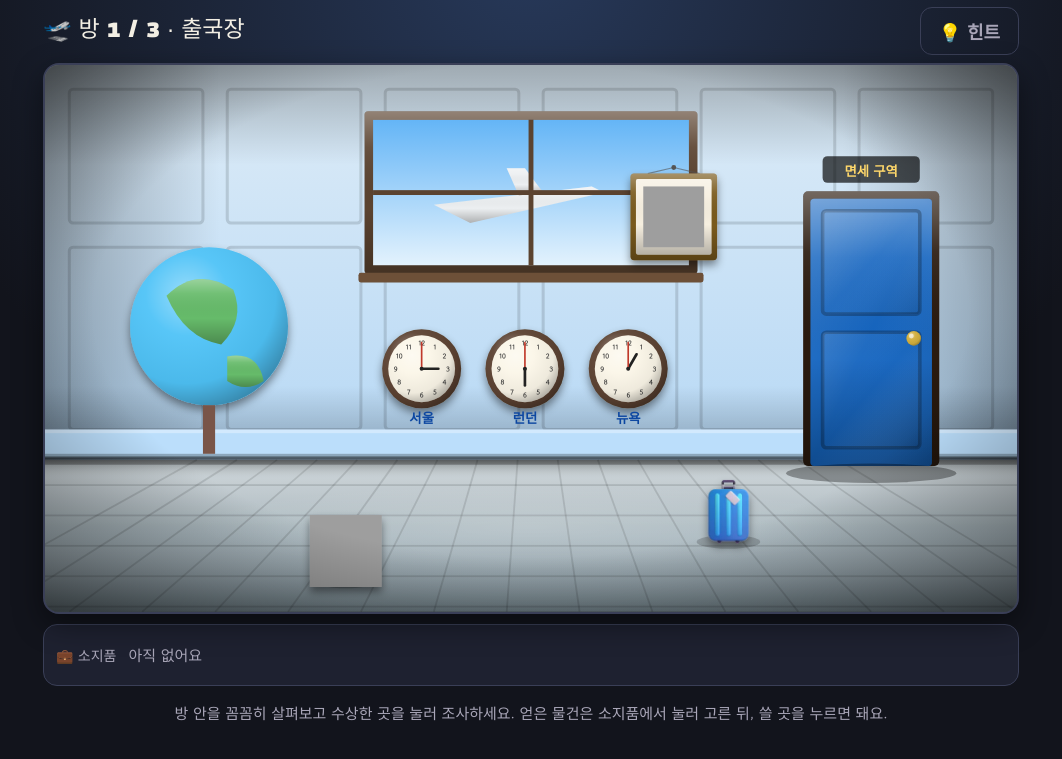
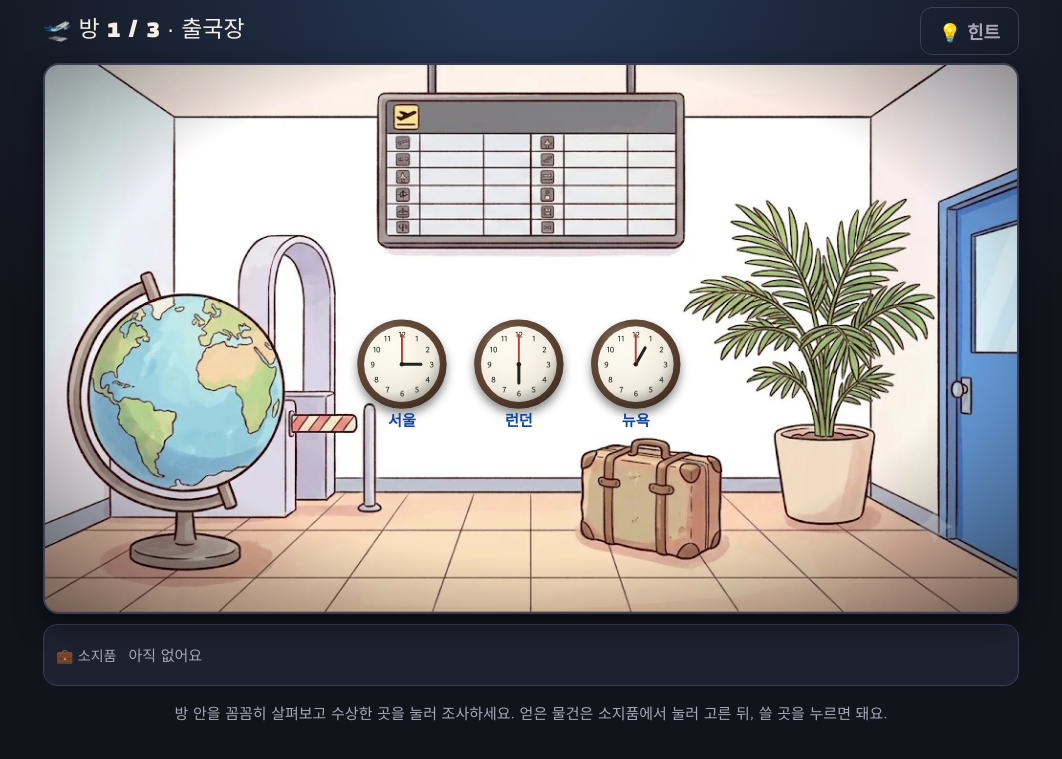
Before and after one commit to mummummi/game6grade, a plain HTML site: page g6-airport.html in a window 1280 px wide. Both pictures are taken after a click on the button "탈출 시작 ▶". Shown: the part 51-810 px from the top of the page, without its empty margins (109-1171 px from the left). Drawn offline with Linux system fonts and the light colour scheme; grey boxes are pictures that could not be loaded.

Commit message:
6학년 세계 공항 미션 방탈출 배경을 AI 일러스트로 교체
Co-Authored-By: Claude Opus 5.5 <noreply@anthropic.com>
Claude-Session: https://claude.ai/code/session_01ScfXXMpeK4xSozEf9WkLBv

```diff
--- a/g6-airport.html
+++ b/g6-airport.html
@@ -29,7 +29,7 @@ button{font-family:inherit;font-size:18px;border:0;border-radius:12px;padding:10
 .roombar{display:flex;justify-content:space-between;align-items:center;margin:6px 0 8px;gap:8px;flex-wrap:wrap}
 .scene{position:relative;width:100%;border-radius:16px;overflow:hidden;border:2px solid var(--line);box-shadow:0 10px 30px rgba(0,0,0,.45);background:#000}
 .scene svg{display:block;width:100%;height:auto}
-.hot{cursor:pointer;transition:filter .15s}
+.hot .ah{fill:#fff;fill-opacity:0;stroke:#fff;stroke-opacity:0;stroke-width:5;transition:fill-opacity .15s,stroke-opacity .15s}.hot:hover .ah{fill-opacity:.14;stroke-opacity:.95}.hot.selhint .ah{stroke:#ffd54f;stroke-opacity:1;fill-opacity:.12}.hot.done .ah{fill-opacity:0}.hot{cursor:pointer;transition:filter .15s}
 .hot:hover{filter:drop-shadow(0 0 12px color-mix(in srgb,var(--gold) 90%,transparent)) brightness(1.08)}
 .hot.done{filter:saturate(.75)}
 .hot.selhint{animation:hl 1.2s ease-in-out infinite}
@@ -361,6 +361,19 @@ const sw=S*1.1;return EM(x,y-S*0.12,e,S*0.68,'filter="url(#sh)"')+R(x-sw/2,y+S*0
 /* 🧸 분위기 소품 (문제와 상관없는 기물 · 눌러 보면 설명만 나와요) */
 const DECOR=[[["p", "🛫", "출발 안내판", 1035, 250, 150, "여러 나라로 가는 비행기 목록이 바뀌어요."], ["f", "🧳", "분실물 가방", 1125, 735, 125, "\"주인을 찾습니다\" 표가 붙어 있어요."], ["f", "🪴", "큰 야자 화분", 495, 800, 125, "공항 로비를 꾸민 화분이에요."]], [["f", "🧸", "기념품 인형", 675, 735, 125, "세계 여러 나라 전통 의상을 입은 인형들이에요."], ["s", "🖼️", "여행 광고판", 90, 250, 150, "\"지금 떠나요, 세계 일주!\" 광고예요."], ["f", "🍫", "초콜릿 진열대", 1080, 735, 125, "여러 나라 초콜릿이에요. 이번엔 구경만!"]], [["p", "🛬", "활주로 창", 600, 250, 150, "비행기가 활주로에서 이륙 준비를 해요."], ["f", "💺", "대기 의자", 660, 735, 125, "탑승을 기다리는 의자예요."], ["f", "🛂", "여권 케이스", 1050, 800, 125, "누군가 떨어뜨린 빈 여권 케이스예요."]]];
 DECOR.forEach((list,ri)=>{const r=THEME.rooms[ri];if(!r)return;list.forEach((d,k)=>r.objects.push({id:'deco'+k,deco:1,title:d[1]+' '+d[2],art:DART(d),html:'<div class="box">'+d[6]+'</div>'}))});
+/* 🖼️ AI 배경 그림 */
+const ARTMAP={"rooms": [{"globe": [40, 340, 360, 490], "clocks": [500, 380, 560, 260, {"fit": 1, "pad": 0.95}], "door": [1460, 200, 140, 600], "deco0": [550, 40, 500, 260], "deco1": [880, 610, 230, 200], "deco2": [1080, 220, 380, 540]}, {"shop": [30, 290, 450, 490, {"svg": "R(170,590,170,40,'#e53935','rx=\"8\"')+T(255,619,'SALE','#fff',26,'bold')"}], "poster": [550, 175, 240, 315, {"fit": 1, "pad": 0.98}], "door": [1470, 210, 130, 610], "deco0": [1110, 180, 270, 360], "deco1": [840, 175, 240, 315], "deco2": [450, 510, 330, 230]}, {"fx": [50, 400, 250, 390, {"svg": "T(205,500,'$ ¥ ₩','#1b5e20',30,'bold')"}], "gate": [1200, 430, 350, 420, {"svg": "T(1290,500,'BOARDING','#69f0ae',16,'bold')"}], "deco0": [700, 380, 520, 170], "deco1": [460, 550, 370, 200], "deco2": [620, 610, 80, 70]}], "id": "g6-airport"};
+const AMbox=a=>{const ns='http://www.w3.org/2000/svg';const sv=document.createElementNS(ns,'svg');sv.setAttribute('width','1600');sv.setAttribute('height','900');sv.style.cssText='position:absolute;left:-9999px;top:0';sv.innerHTML=DEFS+a;document.body.appendChild(sv);let b={x:0,y:0,width:1,height:1};try{const g=document.createElementNS(ns,'g');while(sv.childNodes.length>1)g.appendChild(sv.childNodes[1]);sv.appendChild(g);const r=g.getBBox();b={x:r.x,y:r.y,width:r.width||1,height:r.height||1}}catch(e){}sv.remove();return b};
+ARTMAP.rooms.forEach((hot,ri)=>{const r=THEME.rooms[ri];if(!r||!hot)return;const src='art/'+ARTMAP.id+'_'+(ri+1)+'.webp';
+ r.bg=()=>`<image href="${src}" x="0" y="0" width="1600" height="900" preserveAspectRatio="xMidYMid slice"/>`;
+ r.objects=r.objects.filter(o=>!(o.deco&&!hot[o.id]));
+ r.objects.forEach(o=>{const h=hot[o.id];if(!h)return;const [x,y,w,hh,opt]=h;const old=o.art;
+  o.art=()=>{let s='';if(opt&&opt.keep){const [tx,ty,sc]=opt.keep;s=`<g transform="translate(${tx} ${ty}) scale(${sc})">${val(old)}</g>`}
+   if(opt&&opt.clip){const [ox,oy,orr,nx,ny,nr]=opt.clip;const sc=nr/orr;const cid='cl_'+o.id;s+=`<clipPath id="${cid}"><circle cx="${ox}" cy="${oy}" r="${orr}"/></clipPath><g transform="translate(${nx-ox*sc} ${ny-oy*sc}) scale(${sc})"><g clip-path="url(#${cid})">${val(old)}</g></g>`}
+   if(opt&&opt.lab){const arr=eval(opt.lab.expr);s+=arr.map((t,i)=>{const [lx,ly]=opt.lab.pos?opt.lab.pos[i]:[x+w*(i+.5)/arr.length,opt.lab.y];return `<rect x="${lx-48}" y="${ly-30}" width="96" height="56" rx="14" fill="#3e2723" stroke="#ffe082" stroke-width="4" opacity=".92"/><text x="${lx}" y="${ly+10}" text-anchor="middle" font-size="32" font-weight="bold" fill="#ffe082">${t}</text>`}).join('')}
+   if(opt&&opt.svg){s+=eval(opt.svg)}
+   if(opt&&opt.fit){const a=val(old);const b=AMbox(a);const p=opt.pad??0.9;const sc=Math.min(w/b.width,hh/b.height)*p;const tx=x+w/2-(b.x+b.width/2)*sc,ty=y+hh/2-(b.y+b.height/2)*sc;s=`<g transform="translate(${tx} ${ty}) scale(${sc})" opacity="${opt.op??1}">${a}</g>`}
+   return s+`<rect class="ah" x="${x}" y="${y}" width="${w}" height="${hh}" rx="22"/>`}})});
 THEME.rooms.forEach((r,ri)=>r.objects.forEach(o=>{if(!o._rid){o.id='r'+ri+'_'+o.id;o._rid=1}}));/* 방마다 물건 id를 따로 → 다른 방의 같은 이름 문/물건이 '이미 푼 것'으로 처리되는 문제 방지 */
 try{const U=S.used||{};if(Object.keys(U).some(k=>!/^[pu]_r\d+_/.test(k))){THEME.rooms.forEach((r,ri)=>r.objects.forEach(o=>{const base=o.id.replace(/^r\d+_/,'');['p_','u_'].forEach(pf=>{if(U[pf+base]&&(ri<S.room||(base!=='door'&&ri<=S.room)))U[pf+o.id]=1})}));Object.keys(U).forEach(k=>{if(!/^[pu]_r\d+_/.test(k))delete U[k]});S.used=U;save()}}catch(e){}/* 예전 저장 기록 옮기기 */
 TH=THEME;if(GRADE<=2)document.body.classList.add('kids');S.max=S.max||0;render();
```
Also changed, not shown: art/g6-airport_1.webp (added), art/g6-airport_2.webp (added), art/g6-airport_3.webp (added).
